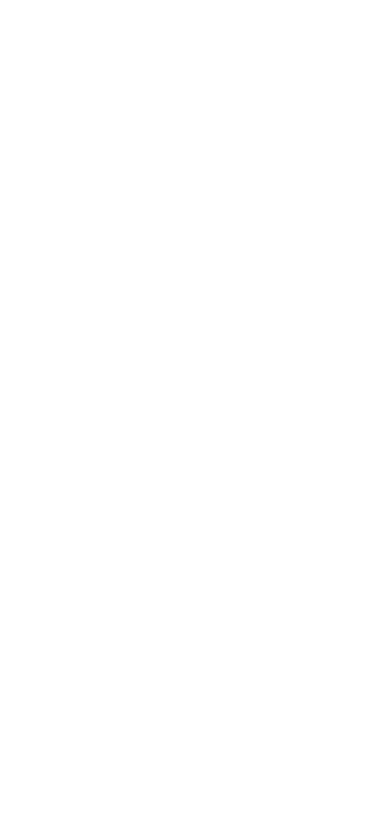
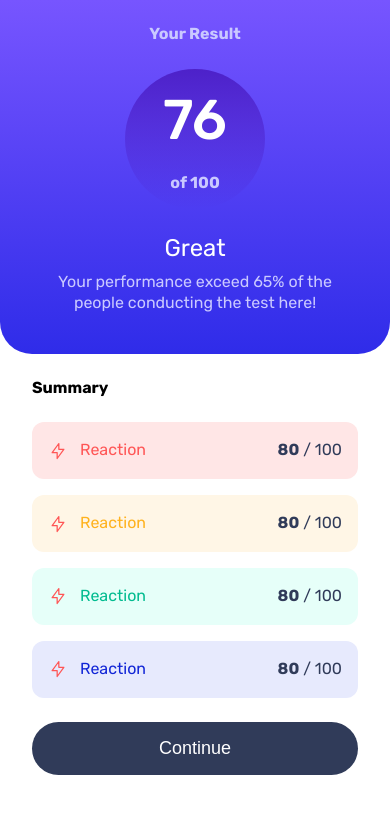
Before and after one commit to domagojkuzmek/summary-component, a plain HTML site: page index.html in a window 390 px wide. Drawn offline with Linux system fonts and the light colour scheme.

Commit message:
Mobile version finished

```diff
--- a/index.html
+++ b/index.html
@@ -5,8 +5,76 @@
   <meta name="viewport" content="width=device-width, initial-scale=1.0">
   <link rel="icon" type="image/png" sizes="32x32" href="./assets/images/favicon-32x32.png">
   <title>Results summary component</title>
+
+  <link rel="stylesheet" href="style.css">
 </head>
 <body>
 
+  <div class="container">
+    <div class="component">
+      <div class="component__box">
+        <h2 class="heading">Your Result</h2>
+        <div class="result">
+          <span class="result__number">76</span>
+          <span class="result__bio">of 100</span>
+        </div>
+        <div class="footer">
+          <p class="footer__status">Great</p>
+          <p class="footer__description">Your performance exceed 65% of the people conducting the test here!</p>
+        </div>
+      </div>
+      <div class="component__box">
+        <h2 class="heading">Summary</h2>
+        <div class="summary">
+          <!-- Element-->
+          <div class="summary__element reaction">
+            <div class="summary__element--category">
+              <svg xmlns="http://www.w3.org/2000/svg" width="20" height="20" fill="none" viewBox="0 0 20 20"><path stroke="#F55" stroke-linecap="round" stroke-linejoin="round" stroke-width="1.25" d="M10.833 8.333V2.5l-6.666 9.167h5V17.5l6.666-9.167h-5Z"/></svg>
+              <p>Reaction</p>
+            </div>
+            <div class="summary__element--score">
+              <p><span>80</span> / 100</p>
+            </div>
+          </div>
+
+          <!-- Element-->
+          <div class="summary__element memory">
+            <div class="summary__element--category">
+              <svg xmlns="http://www.w3.org/2000/svg" width="20" height="20" fill="none" viewBox="0 0 20 20"><path stroke="#F55" stroke-linecap="round" stroke-linejoin="round" stroke-width="1.25" d="M10.833 8.333V2.5l-6.666 9.167h5V17.5l6.666-9.167h-5Z"/></svg>
+              <p>Reaction</p>
+            </div>
+            <div class="summary__element--score">
+              <p><span>80</span> / 100</p>
+            </div>
+          </div>
+
+          <!-- Element-->
+          <div class="summary__element verbal">
+            <div class="summary__element--category">
+              <svg xmlns="http://www.w3.org/2000/svg" width="20" height="20" fill="none" viewBox="0 0 20 20"><path stroke="#F55" stroke-linecap="round" stroke-linejoin="round" stroke-width="1.25" d="M10.833 8.333V2.5l-6.666 9.167h5V17.5l6.666-9.167h-5Z"/></svg>
+              <p>Reaction</p>
+            </div>
+            <div class="summary__element--score">
+              <p><span>80</span> / 100</p>
+            </div>
+          </div>
+
+          <!-- Element-->
+          <div class="summary__element visual">
+            <div class="summary__element--category">
+              <svg xmlns="http://www.w3.org/2000/svg" width="20" height="20" fill="none" viewBox="0 0 20 20"><path stroke="#F55" stroke-linecap="round" stroke-linejoin="round" stroke-width="1.25" d="M10.833 8.333V2.5l-6.666 9.167h5V17.5l6.666-9.167h-5Z"/></svg>
+              <p>Reaction</p>
+            </div>
+            <div class="summary__element--score">
+              <p><span>80</span> / 100</p>
+            </div>
+          </div>
+
+        </div>
+        <button class="btn btn-primary">Continue</button>
+      </div>
+    </div>
+  </div>
+
 </body>
 </html>
--- /dev/null
+++ b/style.scss
@@ -0,0 +1,134 @@
+@use "styles/variables";
+@use "styles/reset";
+@use "styles/utils";
+@import "styles/mixins";
+
+@import url('https://fonts.googleapis.com/css2?family=Nunito:ital,wght@0,200..1000;1,200..1000&family=Roboto:ital,wght@0,100;0,300;0,400;0,500;0,700;0,900;1,100;1,300;1,400;1,500;1,700;1,900&family=Rubik:ital,wght@0,300..900;1,300..900&display=swap');
+
+html {
+    font-family: "Rubik", sans-serif;
+    font-optical-sizing: auto;
+}
+
+.container {
+    width: 100%;
+    height: 100dvh;
+}
+
+.component {
+    width: 100%;
+
+    // Left/Up container styles
+    &__box:first-child {
+        background: var(--gradient-1);
+        @include flex(column, center, center);
+        gap: 1.5rem;
+        border-bottom-left-radius: 32px;
+        border-bottom-right-radius: 32px;
+
+        & .heading {
+            font-size: 1rem;
+            color: var(--light-blue);
+        }
+    }
+
+    &__box {
+        padding: 1.5rem 0;
+
+        & .result {
+            width: 8.75rem;
+            height: 8.75rem;
+            background: var(--gradient-2);
+            border-radius: 100%;
+            @include flex(column, center, space-evenly);
+
+            &__number {
+                font-size: 3.5rem;
+                font-weight: 500;
+                color: var(--white);
+            }
+
+            &__bio {
+                color: var(--light-blue);
+                font-weight: bold;
+            }
+        }
+
+        & .footer {
+            width: 78%;
+            text-align: center;
+
+            &__status {
+                color: var(--white);
+                font-size: var(--medium);
+            }
+
+            &__description {
+                margin: 0.5rem 0 1rem;
+                color: var(--light-blue);
+            }
+        }
+    }
+
+    // Right/bottom container styles
+
+    &__box:last-child {
+        width: 100%;
+        padding: 1.5rem 2rem;
+
+        & .summary {
+            margin: 1.5rem 0;
+            width: 100%;
+            @include flex(column, center, space-evenly);
+            gap: 1rem;
+
+            &__element {
+                width: 100%;
+                @include flex(row, center, space-between);
+                padding: 1.125rem 1rem;
+                border-radius: 12px;
+
+                &--category {
+                    @include flex(row, center, space-between);
+                    gap: 0.75rem;
+
+                    & p {
+                        display: inline-block;
+                    }
+                }
+
+                &--score {
+                    color: var(--dark-navy);
+
+                    & span {
+                        font-weight: bold;
+                    }
+                }
+            }
+        }
+    }
+
+    // Button styles
+
+    .btn {
+        display: block;
+        border: none;
+        width: 100%;
+        padding: 1rem 0;
+        border-radius: 5rem;
+        font-size: var(--body);
+        color: var(--white);
+        cursor: pointer;
+
+        &-primary {
+            background-color: var(--dark-navy);
+            transition: all 0.15s ease-in-out;
+
+
+            &:hover {
+                background-color: rgba(77, 33, 201, 1);
+            }
+        }
+    }
+
+}
--- /dev/null
+++ b/styles/_mixins.scss
@@ -0,0 +1,6 @@
+@mixin flex($direction, $align, $justify) {
+    display: flex;
+    flex-direction: $direction;
+    align-items: $align;
+    justify-content: $justify;
+}
--- /dev/null
+++ b/styles/_reset.scss
@@ -0,0 +1,45 @@
+html, body, div, span, applet, object, iframe,
+h1, h2, h3, h4, h5, h6, p, blockquote, pre,
+a, abbr, acronym, address, big, cite, code,
+del, dfn, em, img, ins, kbd, q, s, samp,
+small, strike, strong, sub, sup, tt, var,
+b, u, i, center,
+dl, dt, dd, ol, ul, li,
+fieldset, form, label, legend,
+table, caption, tbody, tfoot, thead, tr, th, td,
+article, aside, canvas, details, embed,
+figure, figcaption, footer, header, hgroup,
+menu, nav, output, ruby, section, summary,
+time, mark, audio, video {
+	margin: 0;
+	padding: 0;
+	border: 0;
+	font-size: 100%;
+	vertical-align: baseline;
+}
+/* HTML5 display-role reset for older browsers */
+article, aside, details, figcaption, figure,
+footer, header, hgroup, menu, nav, section {
+	display: block;
+}
+body {
+	line-height: 1.3;
+}
+ol, ul {
+	list-style: none;
+}
+blockquote, q {
+	quotes: none;
+}
+blockquote:before, blockquote:after,
+q:before, q:after {
+	content: '';
+	content: none;
+}
+table {
+	border-collapse: collapse;
+	border-spacing: 0;
+}
+* {
+	box-sizing: border-box;
+}
--- /dev/null
+++ b/styles/_utils.scss
@@ -0,0 +1,19 @@
+.reaction {
+    color: var(--red);
+    background-color: var(--red-95);
+}
+
+.memory {
+    color: var(--yellow);
+    background-color: var(--yellow-95);
+}
+
+.verbal {
+    color: var(--green);
+    background-color: var(--green-95);
+}
+
+.visual {
+    color: var(--blue);
+    background-color: var(--blue-95);
+}
--- /dev/null
+++ b/styles/_variables.scss
@@ -0,0 +1,24 @@
+:root {
+    // Colors
+
+    --white: #FFFFFF;
+    --very-light-blue: #ECF2FF;
+    --light-blue: #CAC9FF;
+    --dark-navy: #303B59;
+    --red: #FF5555;
+    --red-95: hsl(0, 100%, 95%);
+    --green: #00BB8F;
+    --green-95: hsl(166, 100%, 95%);
+    --blue: #1125D6;
+    --blue-95: hsl(234, 85%, 95%);
+    --yellow: #FFB21E;
+    --yellow-95: hsl(39, 100%, 95%);
+    --gradient-1: linear-gradient(rgba(119, 85, 255, 1), rgba(47, 44, 233, 1));
+    --gradient-2: linear-gradient(rgba(77, 33, 201, 1), rgba(37, 33, 201, 0));
+
+    // Text styles
+    --xlarge: 4.5rem;
+    --large: 2rem;
+    --medium: 1.5rem;
+    --body: 1.125rem;
+}
```
Also changed, not shown: script.js (added), style.css (added), 1 other file.
